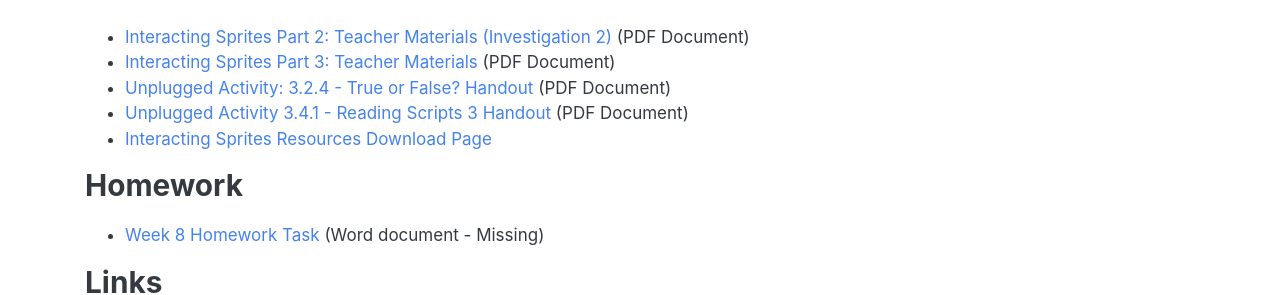
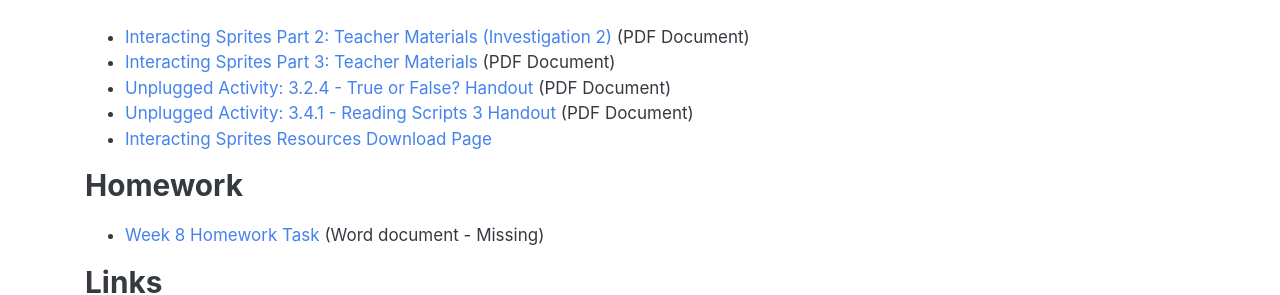
Before and after one commit to cs4s/2018, a Jekyll site: the page built from maths/week-8/index.md, in a window 1280 px wide and 900 px high, scrolled down 812 px. Shown: the part 157-452 px from the top of the window. Built offline with Jekyll 4.4.1, drawn with Linux system fonts in a browser that asks for light colours; part of the change alters nothing that is shown.

```diff
--- a/maths/week-8/index.md
+++ b/maths/week-8/index.md
@@ -25,14 +25,16 @@ The activities in this Module also build on computational and mathematical conce
 - [Interacting Sprites Investigation 2 Part 2]({{ site.drive_url | append: '1-Ytgew_ndpQypx0Psc9-cTatXOnhJPjk' }}){:target="_blank"} (PDF Presentation)
 - [Interacting Sprites Investigation 3]({{ site.drive_url | append: '1yrA7LsPO8R8wqWD6MXbbAtm3L408NCZY' }}){:target="_blank"} (PDF Presentation)
 - [Interacting Sprites Investigation 4]({{ site.drive_url | append: '1HRXijmgeiG-Iu_lc8dBHTYPWtF1MeNnF' }}){:target="_blank"} (PDF Presentation)
-- [End of Session Presentation]({{ site.drive_url | append: '1mNhuF4PXFNOW4qDGlJfTZYbaMqc159NL' }}){:target="_blank"} (PDF Presentation - Missing)
+- [End of Session Presentation]({{ site.drive_url | append: '' }}){:target="_blank"} (PDF Presentation - Missing)
+
+
 
 ### Activities
 
 - [Interacting Sprites Part 2: Teacher Materials (Investigation 2)]({{ site.drive_url | append: '1ww1J57uwRmg2iU_dRcULoSf_psSLx0tS' }}){:target="_blank"} (PDF Document)
 - [Interacting Sprites Part 3: Teacher Materials]({{ site.drive_url | append: '1WUtIXfbS1X_5O7AuqhLMV_MAz6hfRfQR' }}){:target="_blank"} (PDF Document)
 - [Unplugged Activity: 3.2.4 - True or False? Handout]({{ site.drive_url | append: '11vdj-BeUp5jY7ZzJV0uK2Omv-6HjaS95' }}){:target="_blank"} (PDF Document)
-- [Unplugged Activity 3.4.1 - Reading Scripts 3 Handout]({{ site.drive_url | append: '1mNhuF4PXFNOW4qDGlJfTZYbaMqc159N' }}){:target="_blank"} (PDF Document)
+- [Unplugged Activity: 3.4.1 - Reading Scripts 3 Handout]({{ site.drive_url | append: '1mNhuF4PXFNOW4qDGlJfTZYbaMqc159NL' }}){:target="_blank"} (PDF Document)
 - [Interacting Sprites Resources Download Page](http://www.ucl.ac.uk/ioe/research/projects/scratchmaths/curriculum-materials/module-3-interacting-sprites){:target="_blank"}
 
 ### Homework
```
